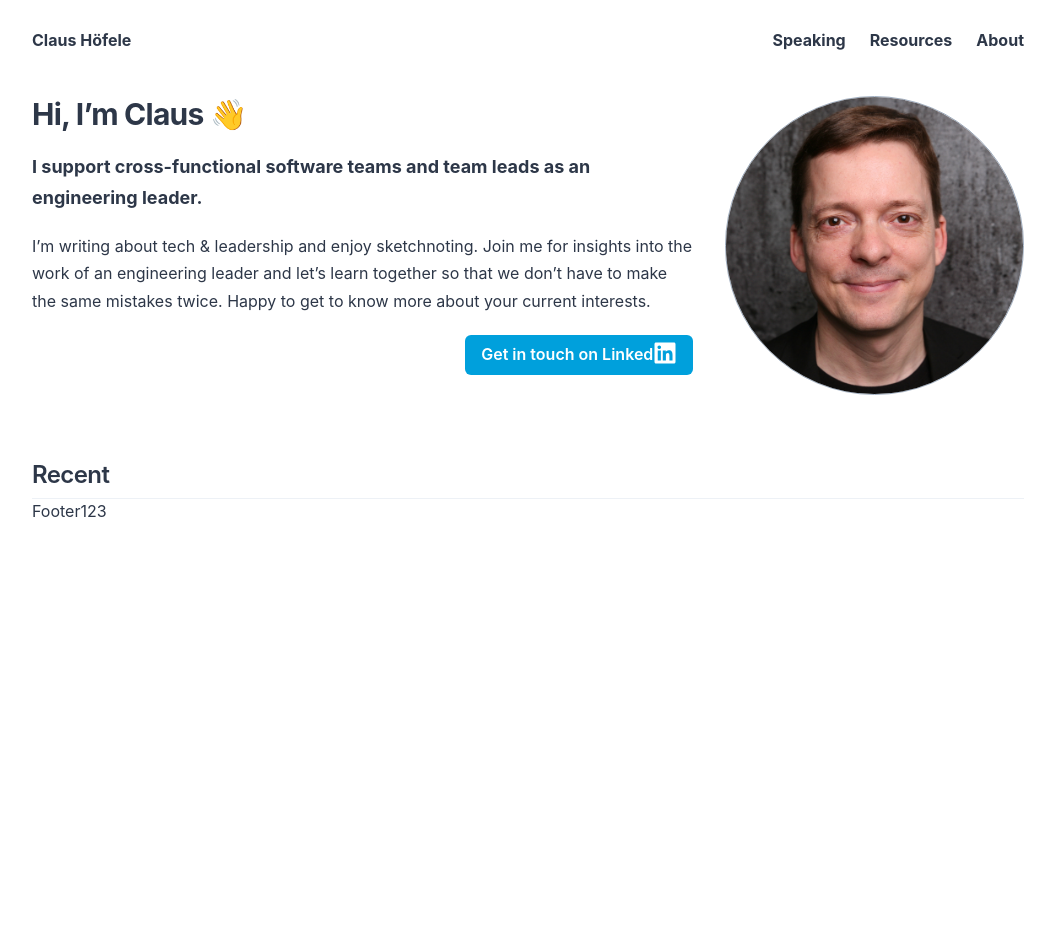
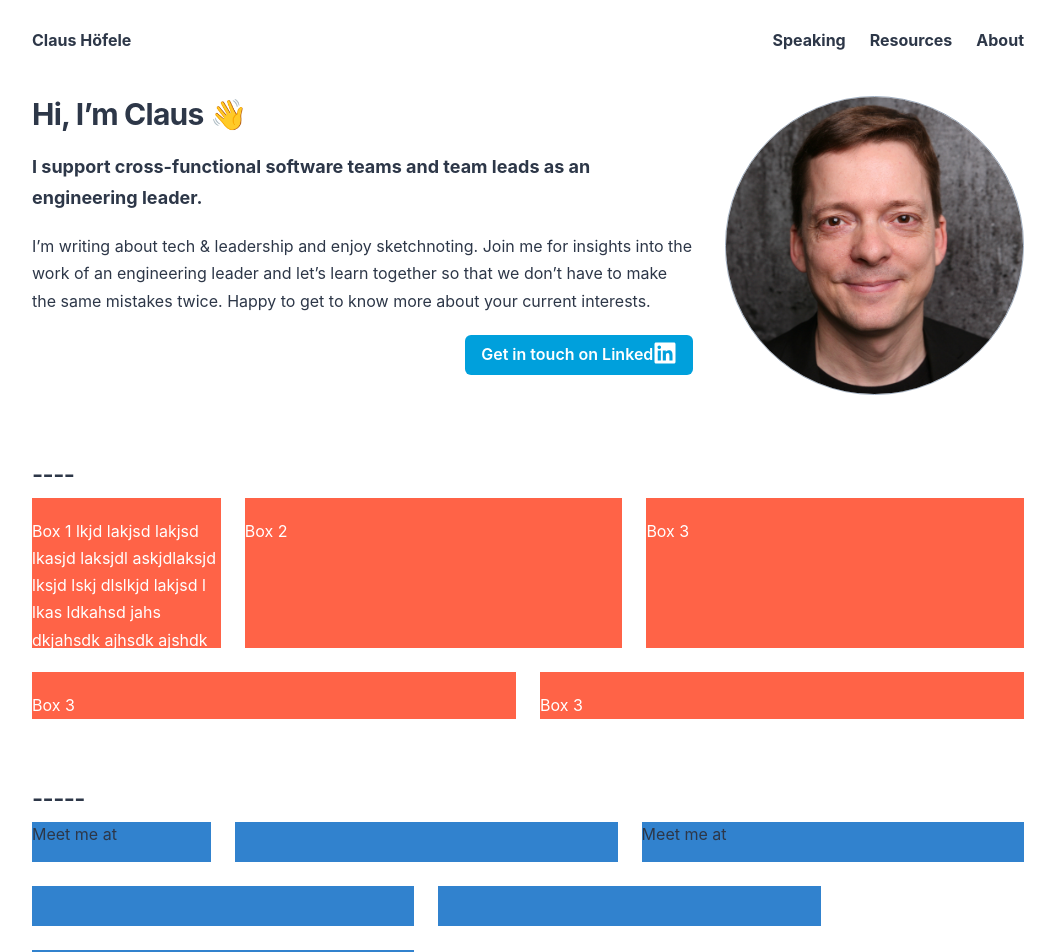
Before and after one commit to choefele/claushoefele.com, a Next.js app: page / in a window 1280 px wide. Shown: the top 952 px of the page, without its empty margins (112-1167 px from the left). Before the commit the page ends 800 px from the top, so only its background shows below. Built offline with nearby package versions, Linux system fonts and the light colour scheme.

Commit message:
Add function to parse content data

```diff
--- /dev/null
+++ b/data/data.yml
@@ -0,0 +1,27 @@
+---
+books:
+  - name: 'Facilitation: Der Weg zu einer dialogorientierten Organisationsentwicklung'
+    authors: 'Holger Scholz, Roswitha Vesper'
+  - name: '100 People Drawings'
+    authors: 'Holger Pohl'
+  - name: 'Sketching at work'
+    authors: 'Martin J. Eppler, Roland A. Pfister'
+company: spacelift
+domain:
+  - devops
+  - devsecops
+tutorial:
+  - yaml:
+      name: "YAML Ain't Markup Language"
+      type: awesome
+      born: 2001
+  - json:
+      name: JavaScript Object Notation
+      type: great
+      born: 2001
+  - xml:
+      name: Extensible Markup Language
+      type: good
+      born: 1996
+author: omkarbirade
+published: true
--- a/package.json
+++ b/package.json
@@ -13,6 +13,7 @@
     "@emotion/react": "^11.10.5",
     "@emotion/styled": "^11.10.5",
     "@next/font": "^13.0.6",
+    "@types/js-yaml": "^4.0.5",
     "@types/node": "^18.11.9",
     "@types/react": "^18.0.25",
     "@types/react-dom": "^18.0.9",
@@ -20,6 +21,7 @@
     "eslint-config-next": "^13.0.6",
     "eslint-config-prettier": "^8.5.0",
     "framer-motion": "^6.5.1",
+    "js-yaml": "^4.1.0",
     "next": "^13.0.6",
     "prettier": "^2.8.1",
     "react": "^18.2.0",
--- /dev/null
+++ b/src/load-content-data.tsx
@@ -0,0 +1,18 @@
+import path from 'path';
+import { promises as fs } from 'fs';
+import yaml from 'js-yaml';
+
+type ContentData = {
+  books: {
+    name: string;
+    authors: string;
+  }[];
+};
+
+export default async function loadContentData(): Promise<ContentData> {
+  const dataFile = path.join(process.cwd(), 'data/data.yml');
+  const fileContents = await fs.readFile(dataFile, 'utf8');
+  const data = yaml.load(fileContents) as ContentData;
+
+  return data;
+}
--- a/src/pages/index.tsx
+++ b/src/pages/index.tsx
@@ -1,7 +1,28 @@
 import Head from 'next/head';
-import { Center, Grid, GridItem, Image, VStack } from '@chakra-ui/react';
+import { GetStaticProps } from 'next';
+import {
+  Box,
+  Center,
+  Grid,
+  GridItem,
+  Image,
+  Flex,
+  Spacer,
+  Square,
+  VStack,
+} from '@chakra-ui/react';
 import { H1, H2, P } from '../components/content';
 import LinkedInButton from '../components/linked-in-button';
+import loadContentData from '../load-content-data';
+
+export const getStaticProps: GetStaticProps = async () => {
+  const contentData = await loadContentData();
+  console.log(contentData.books);
+
+  return {
+    props: {},
+  };
+};
 
 export default function Home(): JSX.Element {
   return (
@@ -51,7 +72,42 @@ export default function Home(): JSX.Element {
             </Center>
           </GridItem>
         </Grid>
-        <H2>Recent</H2>
+        <H2>----</H2>
+        <Flex color="white" columnGap="6" rowGap="3" flexFlow="row wrap">
+          <Box flex="1" bg="tomato" height="150px">
+            <P>
+              Box 1 lkjd lakjsd lakjsd lkasjd laksjdl askjdlaksjd lksjd lskj
+              dlslkjd lakjsd l lkas ldkahsd jahs dkjahsdk ajhsdk ajshdk ajshdk
+              ajshd kjashd kajshd kajhs dkajshdk ajhsdk ajhdk a 123
+            </P>
+          </Box>
+          <Box flex="2" bg="tomato">
+            <P>Box 2</P>
+          </Box>
+          <Box flex="2" bg="tomato">
+            <P>Box 3</P>
+          </Box>
+          <Box flexBasis="100%" height="0" bg="tomato" />
+          <Box flex="2" bg="tomato">
+            <P>Box 3</P>
+          </Box>
+          <Box flex="2" bg="tomato">
+            <P>Box 3</P>
+          </Box>
+        </Flex>
+        <H2>-----</H2>
+        <Grid templateColumns="repeat(5, 1fr)" templateRows="auto" gap={6}>
+          <GridItem gridColumn="auto / span 1" h="10" bg="blue.500">
+            Meet me at
+          </GridItem>
+          <GridItem gridColumn="auto / span 2" h="10" bg="blue.500" />
+          <GridItem gridColumn="auto / span 2" h="10" bg="blue.500">
+            Meet me at
+          </GridItem>
+          <GridItem gridColumn="auto / span 2" h="10" bg="blue.500" />
+          <GridItem gridColumn="auto / span 2" h="10" bg="blue.500" />
+          <GridItem gridColumn="auto / span 2" h="10" bg="blue.500" />
+        </Grid>
       </main>
     </>
   );
```
Also changed, not shown: 1 other file (tests, documents, lock files or other folders).
